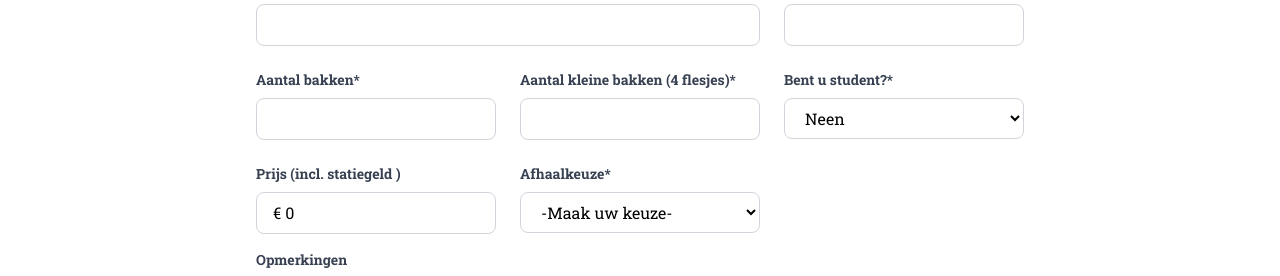
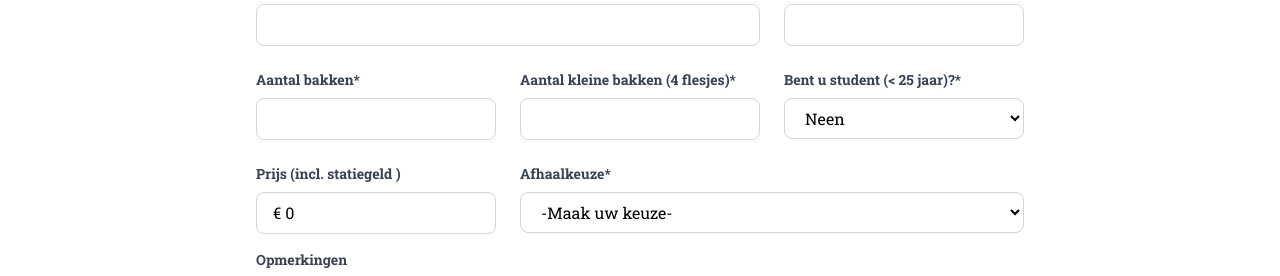
Before and after one commit to Henniver/domitvo, a React (Create React App) app: page /bestel in a window 1280 px wide. Shown: the part 286-562 px from the top of the page. Built offline with nearby package versions, Linux system fonts and the light colour scheme.

Commit message:
FEAT: added new form fields

```diff
--- a/src/components/BestelFormulier.js
+++ b/src/components/BestelFormulier.js
@@ -9,7 +9,7 @@ export default function BestelFormulier() {
     phoneNumber: "",
     nrOfCrates: "",
     nrOfSmallCrates: "",
-    isStudent: false,
+    isStudent: 0,
     pickUpLocation: "",
     remarks: "",
   });
@@ -26,7 +26,8 @@ export default function BestelFormulier() {
   const totalPrice =
     state.nrOfCrates * pricePerCrate +
     state.nrOfSmallCrates *
-      (pricePerSmallCrate - state.isStudent * studentDiscount);
+      pricePerSmallCrate *
+      (1 - state.isStudent * studentDiscount);
 
   const confirmationMessage =
     state.pickUpLocation === "TotalEnergies Winksele"
@@ -145,7 +146,7 @@ Bart, Johan, Kris, Piet en de kinderen van Ajpopoli.`;
             className="block text-gray-700 text-sm font-bold mb-2"
             htmlFor="nrOfSmallCrates"
           >
-            Aantal kleine bakken (4 flesjes)*
+            {"Aantal kleine bakken (4 flesjes)*"}
           </label>
           <input
             className="bg-white focus:outline-none focus:shadow-outline border border-gray-300 rounded-lg py-2 px-4 block w-full appearance-none leading-normal"
@@ -163,7 +164,7 @@ Bart, Johan, Kris, Piet en de kinderen van Ajpopoli.`;
             className="block text-gray-700 text-sm font-bold mb-2"
             htmlFor="isStudent"
           >
-            Bent u student?*
+            {"Bent u student (< 25 jaar)?*"}
           </label>
           <select
             className=" bg-white focus:outline-none focus:shadow-outline border border-gray-300 rounded-lg py-2 px-4 form-select block w-full mt-1 leading-normal"
@@ -173,8 +174,8 @@ Bart, Johan, Kris, Piet en de kinderen van Ajpopoli.`;
             onChange={setValue("isStudent")}
             required
           >
-            <option value={false}>Neen</option>
-            <option value={true}>Ja</option>
+            <option value={0}>Neen</option>
+            <option value={1}>Ja</option>
           </select>
         </div>
         <div className="col-span-6 sm:col-span-2">
@@ -193,7 +194,7 @@ Bart, Johan, Kris, Piet en de kinderen van Ajpopoli.`;
             disabled
           />
         </div>
-        <div className="col-span-6 sm:col-span-3 lg:col-span-2">
+        <div className="col-span-6 sm:col-span-3 lg:col-span-4">
           <label
             className="block text-gray-700 text-sm font-bold mb-2"
             htmlFor="pickUpLocation"
```
